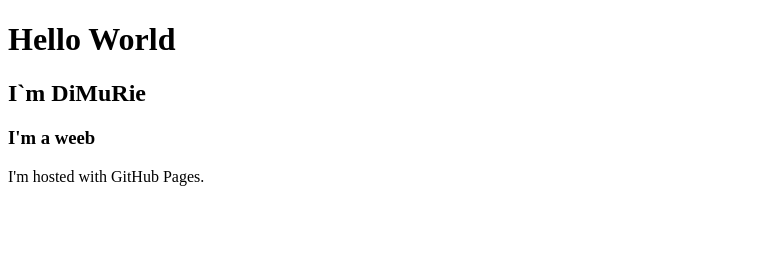
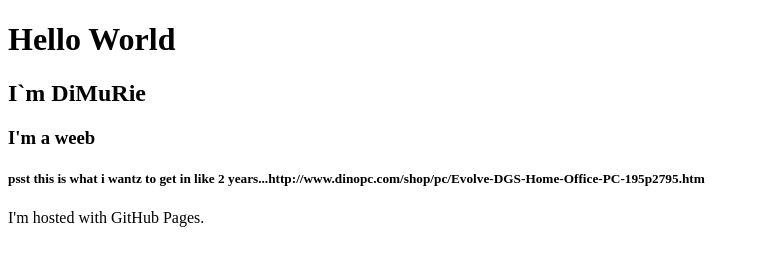
Before and after one commit to DiMuRie/dimurie.github.io, a plain HTML site: page index.html in a window 1280 px wide. Shown: the whole page, without its empty margins (0-759 px from the left). Drawn offline with Linux system fonts and the light colour scheme.

Commit message:
Update index.html

```diff
--- a/index.html
+++ b/index.html
@@ -4,6 +4,7 @@
 <h1>Hello World</h1>
 <h2>I`m DiMuRie</h2>
 <h3>I'm a weeb</h3>
+<h5> psst this is what i wantz to get in like 2 years...http://www.dinopc.com/shop/pc/Evolve-DGS-Home-Office-PC-195p2795.htm</h5>
 <p>I'm hosted with GitHub Pages.</p>
 </body>
 </html>
```
